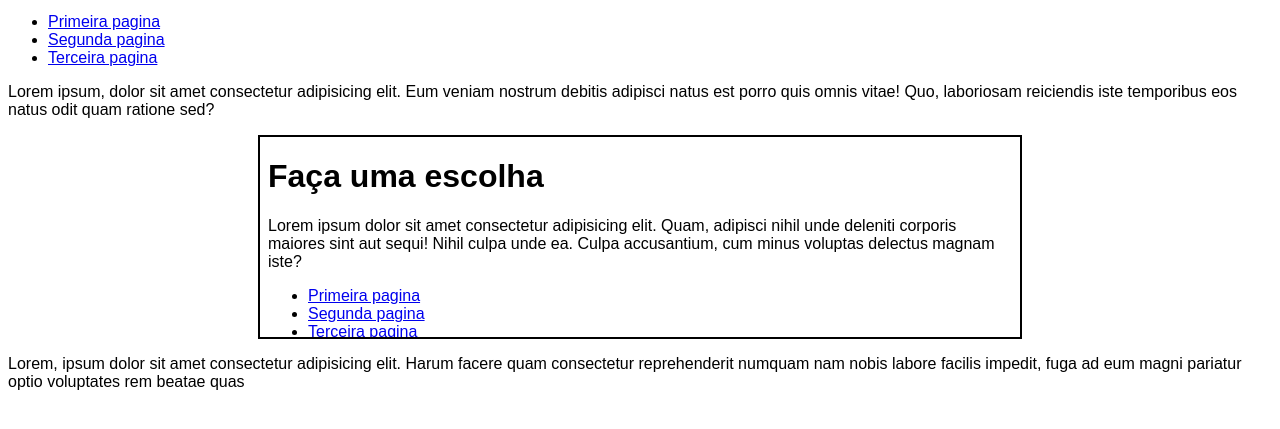
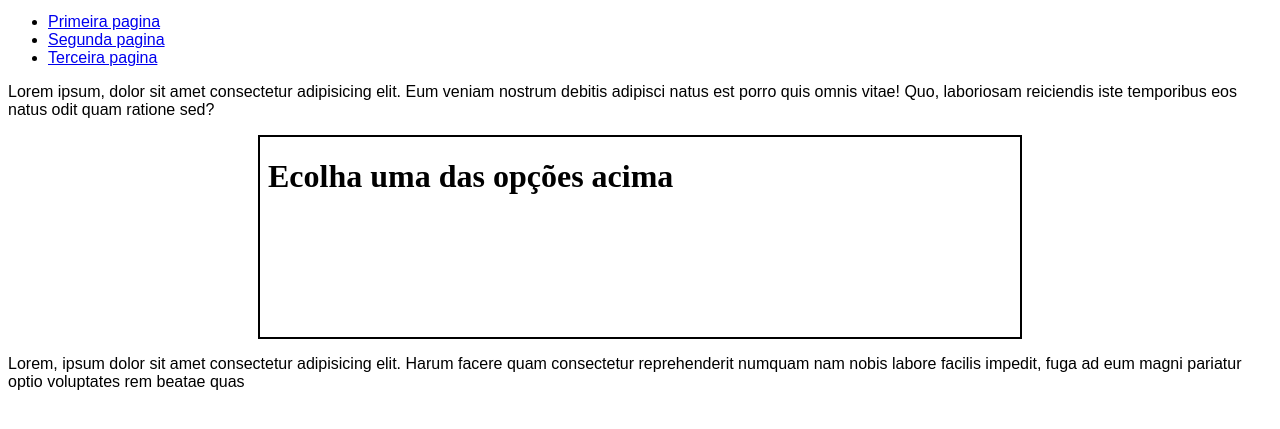
Before and after one commit to icaropaixao/html-css, a plain HTML site: page exercicios/ex024/iframe003.html in a window 1280 px wide. Shown: the part 119-548 px from the top of the page. Drawn offline with Linux system fonts and the light colour scheme.

Commit message:
exercicio iframe003

```diff
--- a/exercicios/ex024/iframe003.html
+++ b/exercicios/ex024/iframe003.html
@@ -32,7 +32,7 @@
 
     <p>Lorem ipsum, dolor sit amet consectetur adipisicing elit. Eum veniam nostrum debitis adipisci natus est porro quis omnis vitae! Quo, laboriosam reiciendis iste temporibus eos natus odit quam ratione sed?</p>
 
-    <iframe id="tela" name="frame" src="#">
+    <iframe id="tela" name="frame" srcdoc="<h1>Ecolha uma das opções acima</h1>">
         <p>Infelizmente seu navegadir não é compativel</p>
     </iframe>
 
```
